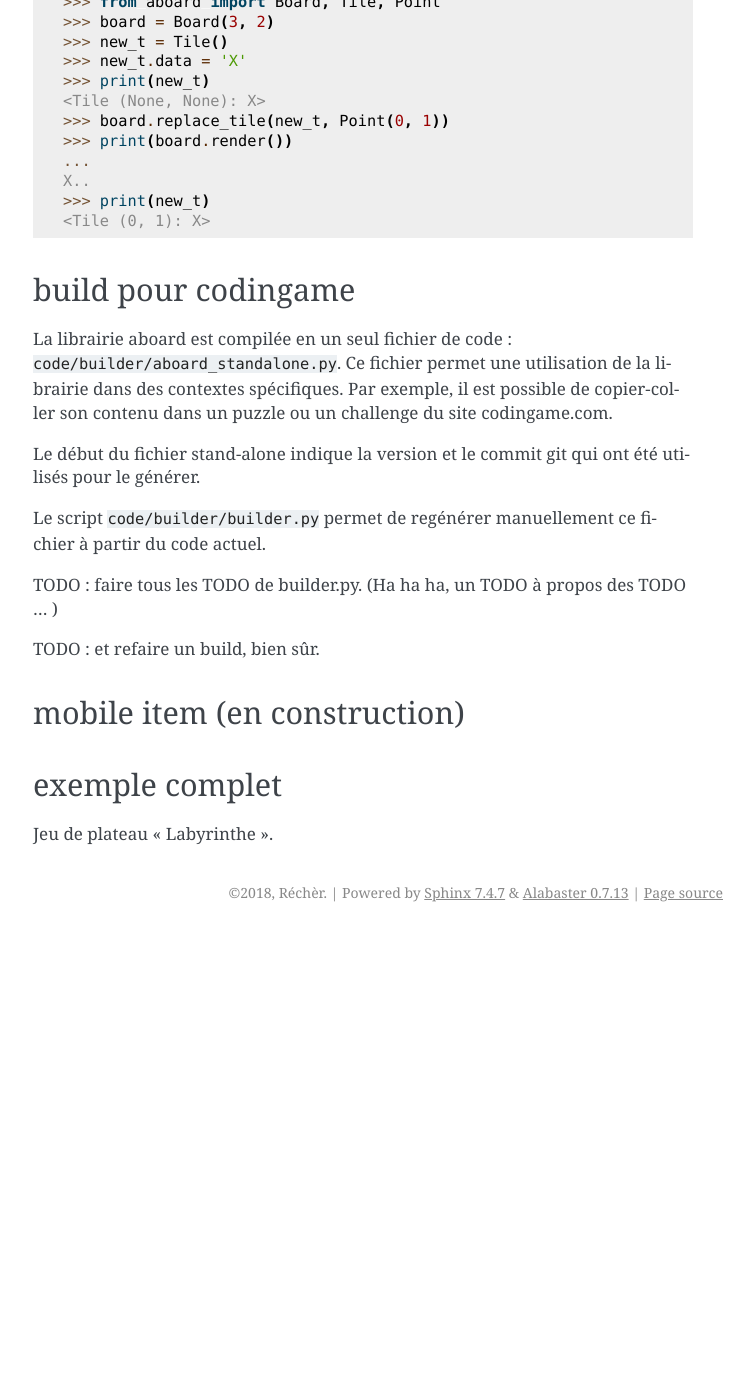
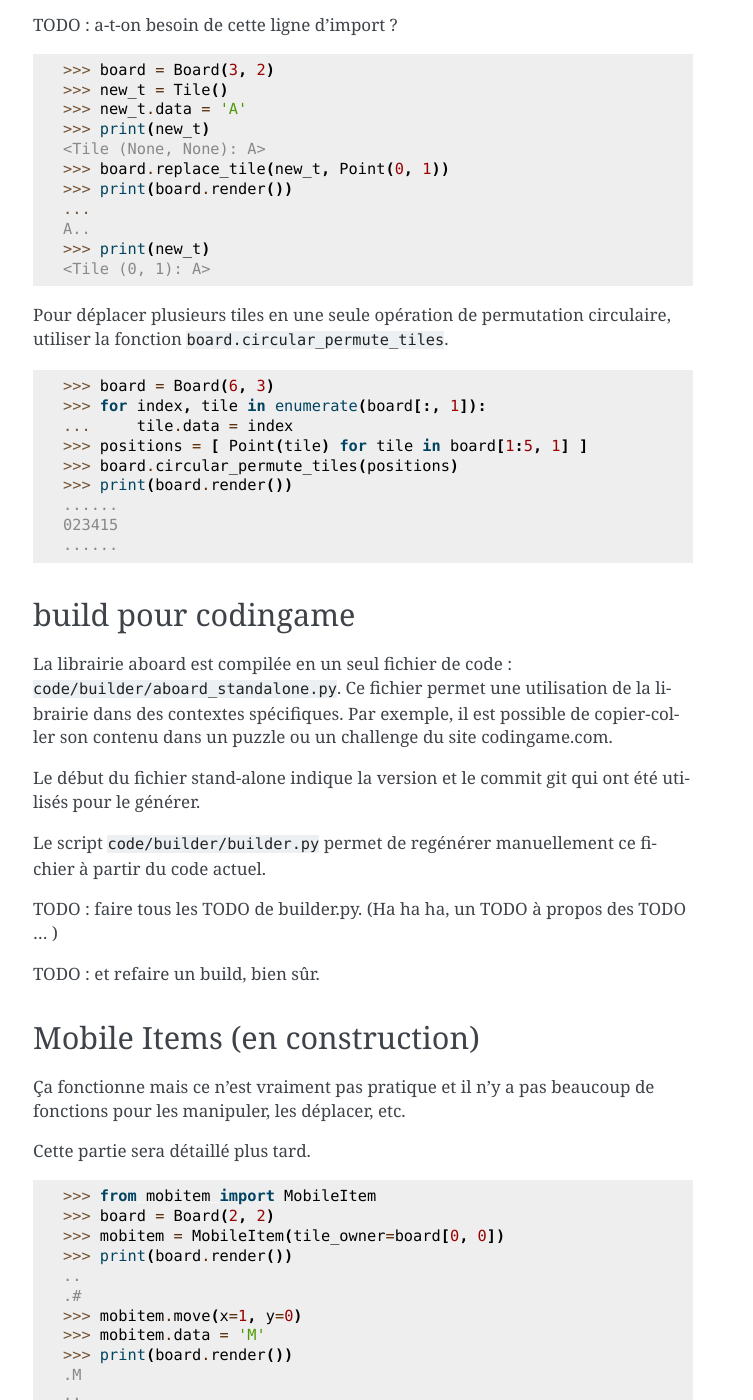
Before and after one commit to darkrecher/aboard, a Sphinx documentation site: the page built from docs/source/advanced.rst, in a window 1280 px wide and 1400 px high, scrolled down 12372 px. Shown: the whole window, without its empty margins (387-1140 px from the left). Built offline with Sphinx 7.4.7, drawn with Linux system fonts in a browser that asks for light colours; before the commit the page ends 13304 px from its top, so only the background shows below that; some of the changed text lies outside the part shown.

Commit message:
[doc] Chapitres sur les permutations de tiles, et sur les Mobile Items, terminés.

```diff
--- a/TODO_list.txt
+++ b/TODO_list.txt
@@ -30,4 +30,5 @@ Pour pouvoir m'y replonger plus facilement quand ce sera le moment.
  - pathfinding. Avec re une injection de dépendance. Pathfinding en mode shortest, ou tous les shortest paths possible, ou tous les paths possible. (ça avance mais c'est pas fini).
  - permutation de tiles. on a le droit de déplacer des tiles, mais on est obligé de toujours avoir un objet tile dans chaque case du board.
  - un petit `Board.set_default_renderer` ne serait pas de trop.
+ - `board.circular_permute_tiles(board[1:5, 1])` ne génère pas d'erreurs, mais ne fait pas du tout ce qu'il faut. Il faut pré-récupérer les positions, puis permuter. Même si c'est vilain et que ça bouffe de la mémoire.
  - doc, processus de minification et rassemblement en un seul fichier, démo avec des entraînements de coding game, ...
--- a/docs/source/advanced.rst
+++ b/docs/source/advanced.rst
@@ -490,22 +490,37 @@ Le chemin aurait été un peu différent avec une règle d'adjacence autorisant
 Échanges et permutations circulaires de tiles
 =============================================
 
-Chaque case d'un Board ne doit contenir rien d'autre qu'une Tile (pas de None, pas de liste de Tile, etc.). Les Tiles ne sont pas supposées se déplacer dans le Board. Pour représenter des éléments qui se déplacent d'une case à l'autre, il faut modifier la variable ``tile.data``, ou utiliser des ``MobileItem`` (voir plus loin).
+Chaque case d'un Board ne doit contenir rien d'autre qu'une Tile (pas de None, pas de liste de Tile, etc.). Les Tiles ne sont pas supposées se déplacer dans le Board. Pour représenter des éléments qui se déplacent d'une case à l'autre, il faut modifier la variable ``tile.data``, ou utiliser des ``MobileItems`` (voir plus loin).
 
-Cependant, comme c'est une fonctionnalité qui pourrait être utile, et que les ``MobileItem`` ne sont pas terminés, il est possible d'utiliser la fonction ``board.replace_tile``. Celle-ci met à jour automatiquement les variables ``tile.x`` et ``tile.y``.
+Cependant, comme cette fonctionnalité pourrait être utile, et que les ``MobileItem`` ne sont pas terminés, il est possible d'utiliser la fonction ``board.replace_tile``. Celle-ci met à jour automatiquement les variables ``tile.x`` et ``tile.y``.
 
 >>> from aboard import Board, Tile, Point
+
+TODO : a-t-on besoin de cette ligne d'import ?
+
 >>> board = Board(3, 2)
 >>> new_t = Tile()
->>> new_t.data = 'X'
+>>> new_t.data = 'A'
 >>> print(new_t)
-<Tile (None, None): X>
+<Tile (None, None): A>
 >>> board.replace_tile(new_t, Point(0, 1))
 >>> print(board.render())
 ...
-X..
+A..
 >>> print(new_t)
-<Tile (0, 1): X>
+<Tile (0, 1): A>
+
+Pour déplacer plusieurs tiles en une seule opération de permutation circulaire, utiliser la fonction ``board.circular_permute_tiles``.
+
+>>> board = Board(6, 3)
+>>> for index, tile in enumerate(board[:, 1]):
+...     tile.data = index
+>>> positions = [ Point(tile) for tile in board[1:5, 1] ]
+>>> board.circular_permute_tiles(positions)
+>>> print(board.render())
+......
+023415
+......
 
 
 build pour codingame
@@ -522,10 +537,37 @@ TODO : faire tous les TODO de builder.py. (Ha ha ha, un TODO à propos des TODO
 TODO : et refaire un build, bien sûr.
 
 
-mobile item (en construction)
+Mobile Items (en construction)
 =============================
+
+Ça fonctionne mais ce n'est vraiment pas pratique et il n'y a pas beaucoup de fonctions pour les manipuler, les déplacer, etc.
+
+Cette partie sera détaillé plus tard.
+
+>>> from mobitem import MobileItem
+>>> board = Board(2, 2)
+>>> mobitem = MobileItem(tile_owner=board[0, 0])
+>>> print(board.render())
+..
+.#
+>>> mobitem.move(x=1, y=0)
+>>> mobitem.data = 'M'
+>>> print(board.render())
+.M
+..
+
 
 exemple complet
 ===============
 
 Jeu de plateau "Labyrinthe".
+
+
+"""
+
+ F---7
+F+7  |
+||   |
+L----J
+
+"""
```
